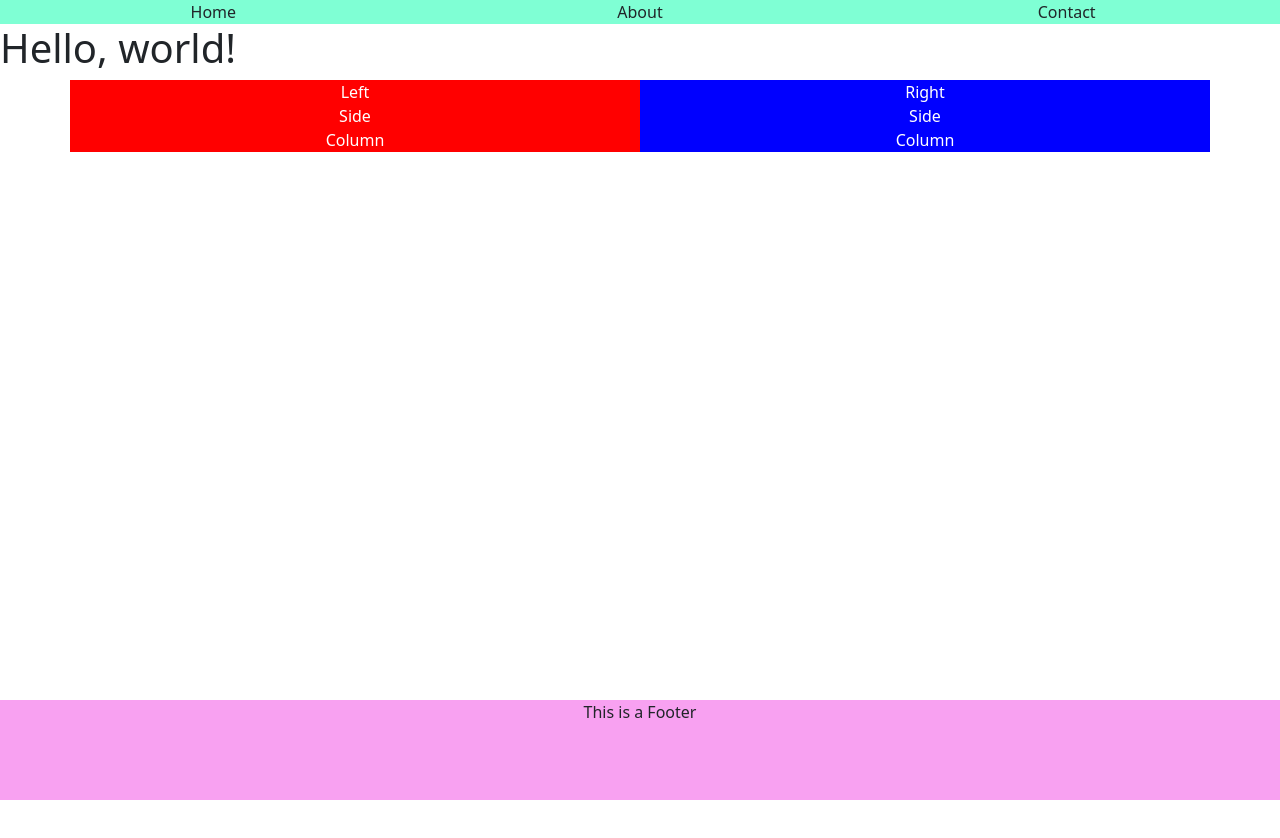
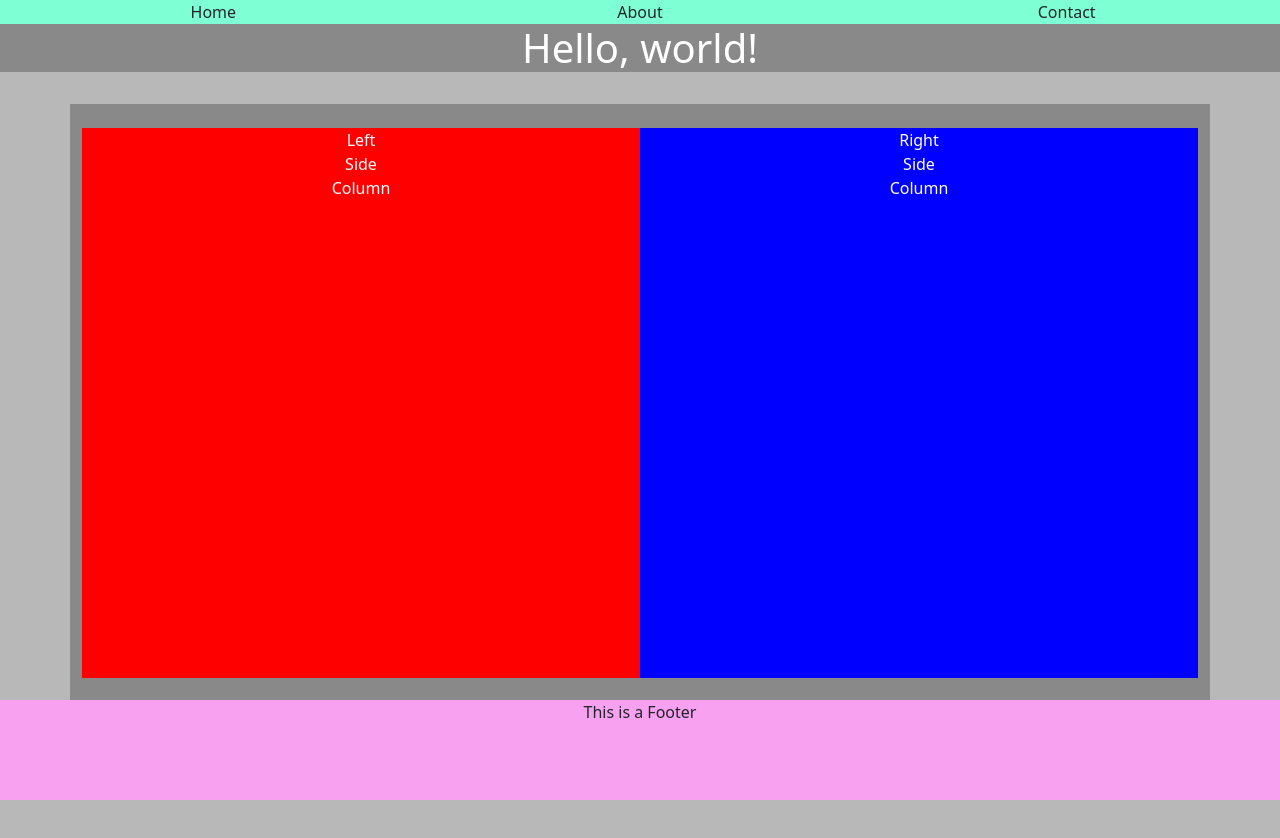
Before and after one commit to Tvillagomez/collab-practice1, a plain HTML site: page index.html in a window 1280 px wide. Drawn offline with nearby package versions, Linux system fonts and the light colour scheme.

Commit message:
bg color and formats re

```diff
--- a/css/styles.css
+++ b/css/styles.css
@@ -1,16 +1,21 @@
 html, body {
     margin: 0;
     padding: 0;
+    background-color: #b8b8b8;
     height: 1200px; /** temporary for footer **/
 }
 
-nav {
-    background-color: #7fffd4;
-}
+nav {background-color: #7fffd4;}
+
+#hero {background-color: #898989; color: #ffffff;}
+
+#container {background-color: #898989; height: 600px;}
+
+#twocolumns {height:550px;}
+
+#left {background-color: #ff0000; color:white;}
 
 #right {background-color: #0000ff; color: white;}
-
-#left {background-color: #ff0000; color:white;}
 
 footer {
     background-color: #f8a1f1;
--- a/index.html
+++ b/index.html
@@ -19,10 +19,13 @@
         </div>
     </nav>
 
-    <h1>Hello, world!</h1>
+    <div class="container-fluid text-center" id="hero">
+      <h1>Hello, world!</h1>
+    </div>
+    <br>
 
-    <div class="container text-center">
-      <div class="row">
+    <div class="container text-center p-4 overflow-hidden" id="container">
+      <div class="row" id="twocolumns">
         <div class="col" id="left">
           <div>Left</div>
           <div>Side</div>
```
